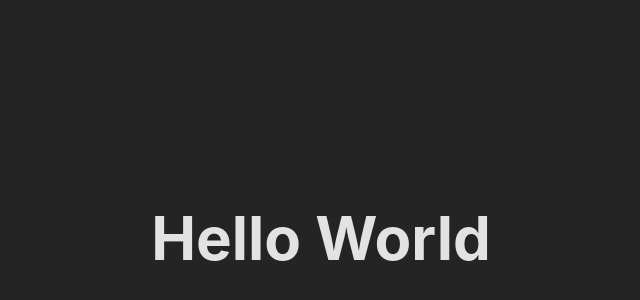
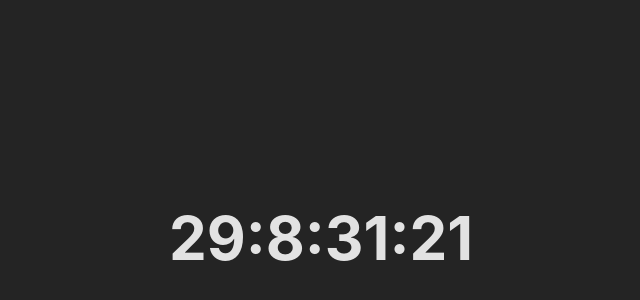
Before and after one commit to leonardpaulus/countdown-timer, a React (Vite) app: page / in a window 1280 px wide. Shown: the part 162-462 px from the top of the page, without its empty margins (319-959 px from the left). Built offline with nearby package versions, Linux system fonts and the light colour scheme.

Commit message:
feat: countdown to new Year

```diff
--- a/src/App.tsx
+++ b/src/App.tsx
@@ -1,5 +1,5 @@
 import { useState } from "react";
-import reactLogo from "./assets/react.svg";
+import CountdownTimer from "./components/CountdownTimer";
 import "./App.css";
 
 function App() {
@@ -7,7 +7,7 @@ function App() {
 
   return (
     <div className="App">
-      <h1>Hello World</h1>
+      <CountdownTimer year={1995} month={1} day={12} />
     </div>
   );
 }
--- /dev/null
+++ b/src/components/CountdownTimer.tsx
@@ -0,0 +1,41 @@
+import { useEffect, useState } from "react";
+
+interface CountdownTimerProps {
+  year: number;
+  month: number;
+  day: number;
+}
+
+const CountdownTimer = ({ year, month, day }: CountdownTimerProps) => {
+  const [days, setDays] = useState<string>("");
+  const [hours, setHours] = useState<string>("");
+  const [minutes, setMinutes] = useState<string>("");
+  const [seconds, setSeconds] = useState<string>("");
+
+  useEffect(() => {
+    setInterval(() => {
+      runCountdown();
+    }, 1000);
+  }, []);
+
+  const runCountdown = () => {
+    const futureDate = new Date(new Date().getFullYear() + 1, 0, 1).valueOf();
+    const today = new Date().valueOf();
+
+    const timeDiff = Math.abs(today - futureDate).valueOf();
+
+    const days = timeDiff / (24 * 60 * 60 * 1000);
+    const hours = (days % 1) * 24;
+    const minutes = (hours % 1) * 60;
+    const seconds = (minutes % 1) * 60;
+
+    setSeconds(Math.floor(seconds).toString());
+    setMinutes(Math.floor(minutes).toString());
+    setHours(Math.floor(hours).toString());
+    setDays(Math.floor(days).toString());
+  };
+
+  return <h1>{`${days}:${hours}:${minutes}:${seconds}`}</h1>;
+};
+
+export default CountdownTimer;
```
